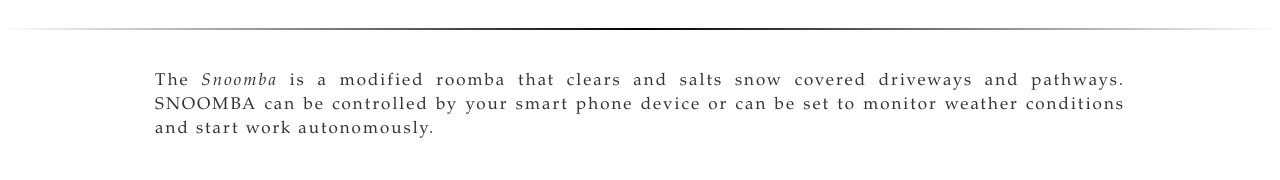
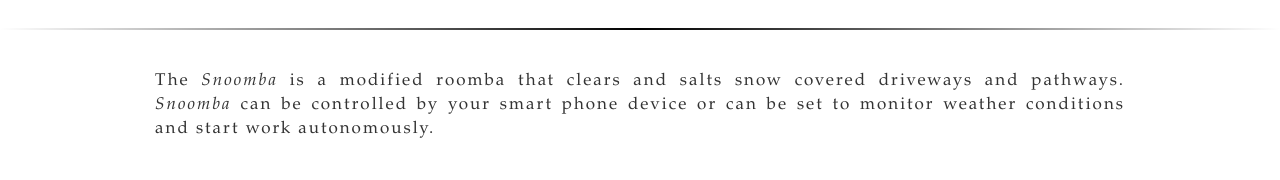
Before and after one commit to sarchwalk/dryguyshack2019.github.io, a plain HTML site: page index.html in a window 1280 px wide. Shown: the part 158-338 px from the top of the page. Drawn offline with nearby package versions, Linux system fonts and the light colour scheme; grey boxes are pictures that could not be loaded.

Commit message:
Updated italic snoomba

```diff
--- a/index.html
+++ b/index.html
@@ -128,7 +128,8 @@
 			<div class = "col-sm title">
 				<div class = "sm-lr-pad">
           <p>
-				    The <i>Snoomba</i> is a modified roomba that clears and salts snow covered driveways and pathways. SNOOMBA can be controlled by your smart phone device or can be set to monitor weather conditions and start work autonomously.<br>
+				    The <i>Snoomba</i> is a modified roomba that clears and salts snow covered driveways and pathways.
+					<i>Snoomba</i> can be controlled by your smart phone device or can be set to monitor weather conditions and start work autonomously.<br>
 			    </p>
 			  </div>
 			</div>
```
